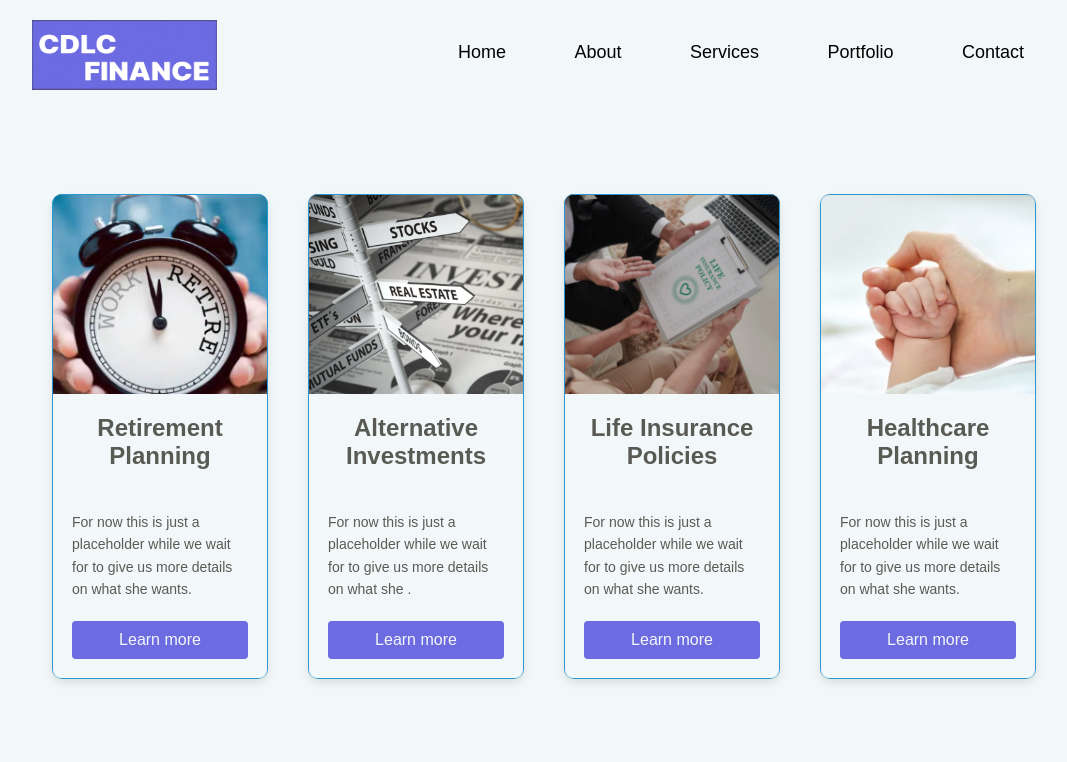
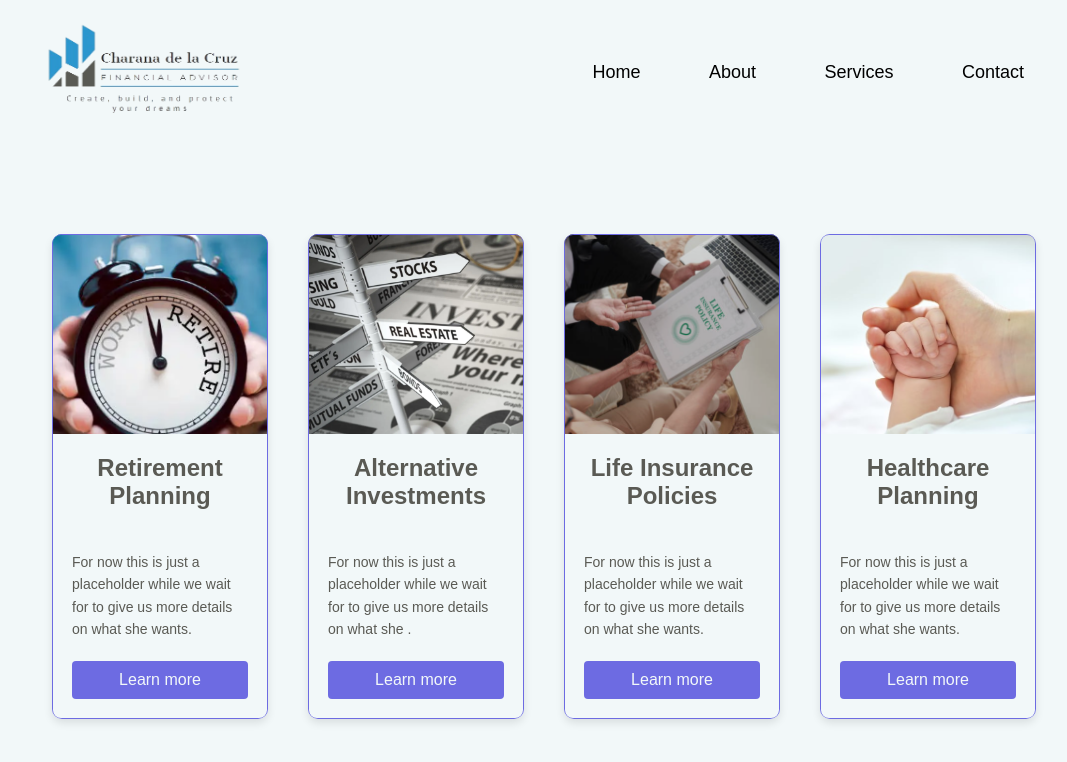
Before and after one commit to omaroaalj/client-project-money-team, a Django app: template financeWebApp/financeWebsite/templates/financeWebsite/services.html in a window 1280 px wide. Shown: the top 762 px of the page, without its empty margins (96-1163 px from the left). Run offline with Django 3.2, Linux system fonts and the light colour scheme; the template is opened without the code that fills it, so the values that code supplies are empty; some libraries are stand-ins or nearby versions.

Commit message:
updated landing page and logo

```diff
--- a/financeWebApp/financeWebsite/static/financeWebsite/contact.css
+++ b/financeWebApp/financeWebsite/static/financeWebsite/contact.css
@@ -1,7 +1,7 @@
 *{
     margin: 0;
     padding: 0;
-    font-family:sans-serif;
+    font-family: sans-serif;
     box-sizing: border-box;
 }
 
@@ -112,7 +112,8 @@ nav {
 }
 
 .logo {
-    margin-top: 1em;
+    margin-top: 0;
+    margin-right: 5em;
 }
 
 nav ul li {
--- a/financeWebApp/financeWebsite/static/financeWebsite/services.css
+++ b/financeWebApp/financeWebsite/static/financeWebsite/services.css
@@ -26,7 +26,8 @@ nav {
 }
 
 .logo {
-    margin-top: 10px;
+    margin-top: 0;
+    margin-right: 5em;
 }
 
 nav ul li {
@@ -46,7 +47,7 @@ nav ul li a::after {
     content: '';
     width: 0;
     height: 3px;
-    background: #2C96CE;
+    background: #6D6BE2;
     position: absolute;
     left: 0;
     bottom: -6px;
@@ -168,7 +169,7 @@ span {
     left: -1px;
     right: -1px;
     bottom: -1px;
-    border: 2px solid #2C96CE;
+    border: 2px solid #6D6BE2;
     border-radius: 10px;
     pointer-events: none;
 }
--- a/financeWebApp/financeWebsite/templates/financeWebsite/contact.html
+++ b/financeWebApp/financeWebsite/templates/financeWebsite/contact.html
@@ -14,13 +14,12 @@
     <div class="container">
         <nav>
         <div class="logo">
-            <img src = "{% static 'financeWebsite/images/logo4.jpeg' %}" width = "185px" height = "70px" alt = "logo">
+            <img src = "{% static 'financeWebsite/images/realLogo.png' %}" width = "225px" height = "120px" alt = "logo">
         </div>
         <ul id = "sidemenu">
             <li> <a href = "{% url 'financeWebsite:index' %}"> Home </a></li>
             <li> <a href = "{% url 'financeWebsite:about' %}"> About </a></li>
             <li> <a href = "{% url 'financeWebsite:services' %}"> Services </a></li>
-            <li> <a href = "{% url 'financeWebsite:portfolio' %}"> Portfolio </a></li>
             <li> <a href = "{% url 'financeWebsite:contact' %}"> Contact </a></li>
            <!--  <i class="fa-regular fa-xmark" onclick = "closemenu()"></i> -->
         </ul>
--- a/financeWebApp/financeWebsite/templates/financeWebsite/landingPage.html
+++ b/financeWebApp/financeWebsite/templates/financeWebsite/landingPage.html
@@ -17,13 +17,12 @@
     <div class="container">
     <nav>
         <div class="logo">
-            <img src = "{% static 'financeWebsite/images/logo4.jpeg' %}" width = "185px" height = "70px" alt = "logo">
+            <img src = "{% static 'financeWebsite/images/realLogo.png' %}" width = "225px" height = "120px" alt = "logo">
         </div>
         <ul id = "sidemenu">
             <li> <a href = "{% url 'financeWebsite:index' %}"> Home </a></li>
             <li> <a href = "{% url 'financeWebsite:about' %}"> About </a></li>
             <li> <a href = "{% url 'financeWebsite:services' %}"> Services </a></li>
-            <li> <a href = "{% url 'financeWebsite:portfolio' %}"> Portfolio </a></li>
             <li> <a href = "{% url 'financeWebsite:contact' %}"> Contact </a></li>
             <i class="fa-regular fa-xmark" onclick = "closemenu()"></i>
         </ul>
--- a/financeWebApp/financeWebsite/templates/financeWebsite/services.html
+++ b/financeWebApp/financeWebsite/templates/financeWebsite/services.html
@@ -15,13 +15,12 @@
     <div class="container">
     <nav>
         <div class="logo">
-            <img src = "{% static 'financeWebsite/images/logo4.jpeg' %}" width = "185px" height = "70px" alt = "logo">
+            <img src = "{% static 'financeWebsite/images/realLogo.png' %}" width = "225px" height = "120px" alt = "logo">
         </div>
         <ul id = "sidemenu">
             <li> <a href = "{% url 'financeWebsite:index' %}"> Home </a></li>
             <li> <a href = "{% url 'financeWebsite:about' %}"> About </a></li>
             <li> <a href = "{% url 'financeWebsite:services' %}"> Services </a></li>
-            <li> <a href = "{% url 'financeWebsite:portfolio' %}"> Portfolio </a></li>
             <li> <a href = "{% url 'financeWebsite:contact' %}"> Contact </a></li>
            <!--  <i class="fa-regular fa-xmark" onclick = "closemenu()"></i> -->
         </ul>
```
Also changed, not shown: financeWebApp/financeWebsite/static/financeWebsite/landing.css (+17 -15 lines), financeWebApp/financeWebsite/static/financeWebsite/images/realLogo.png (added).
